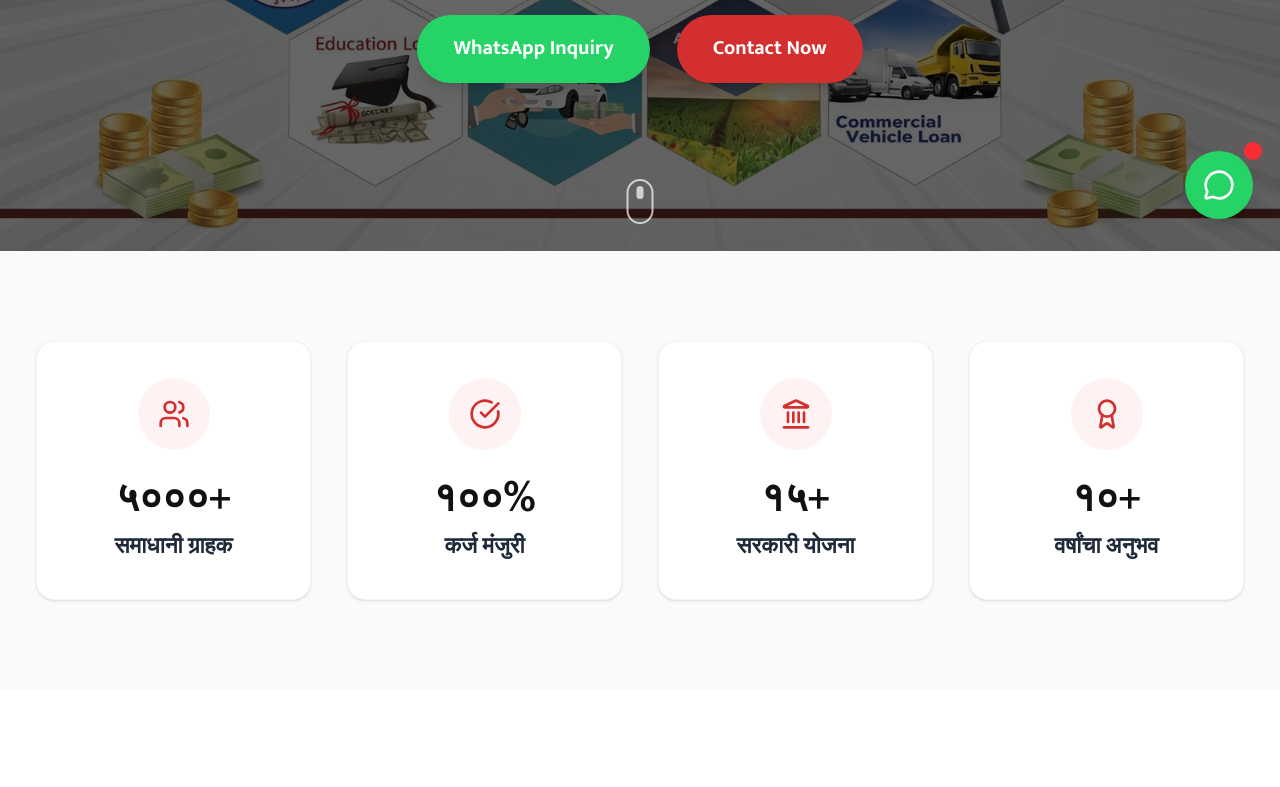
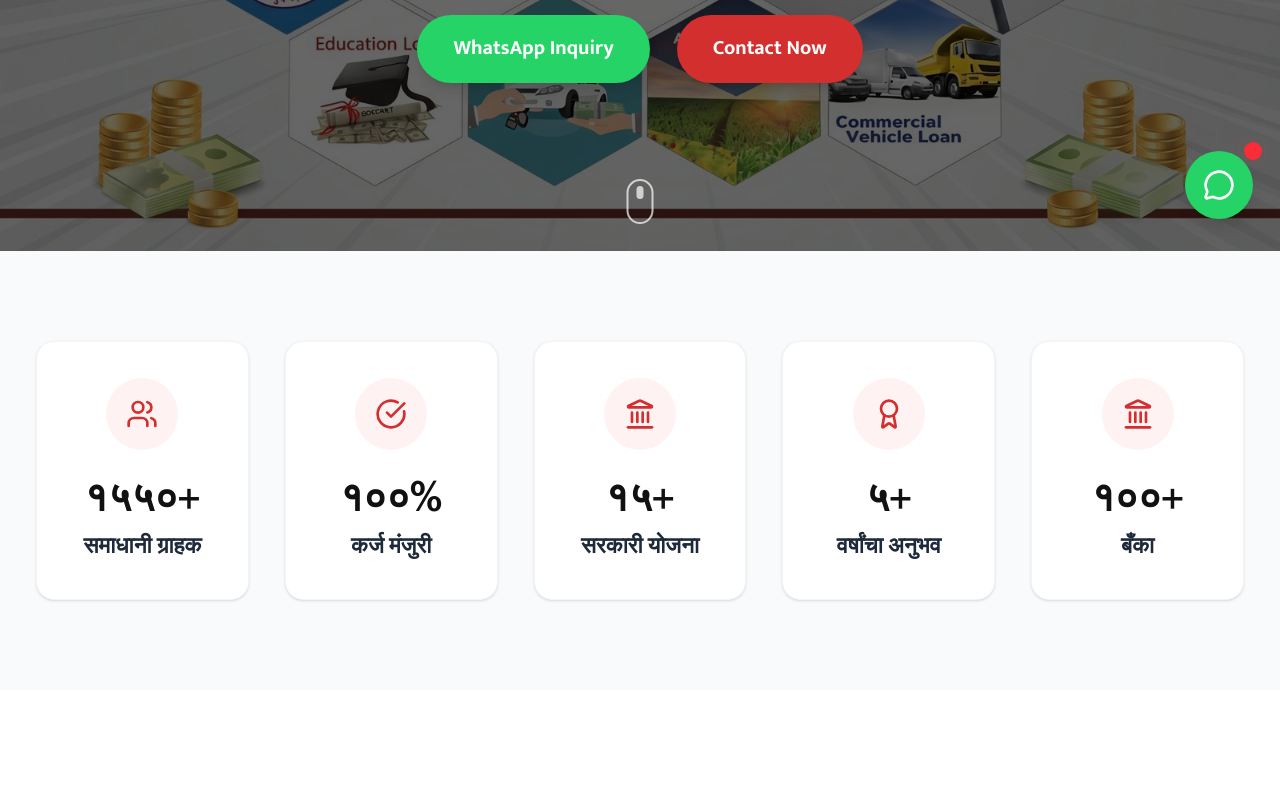
Before and after one commit to atmajkhatavkar404/shreenath-associates, a Next.js app: page / in a window 1280 px wide. Shown: the part 554-1341 px from the top of the page. Built offline with nearby package versions, Linux system fonts and the light colour scheme.

Commit message:
Update HomeStats values and grid layout

```diff
--- a/components/home/HomeStats.tsx
+++ b/components/home/HomeStats.tsx
@@ -8,7 +8,7 @@
 const stats = [
   {
     id: 1,
-    value: 5000,
+    value: 1550,
     suffix: "+",
     icon: Users,
     description: "समाधानी ग्राहक",
@@ -29,10 +29,17 @@
   },
   {
     id: 4,
-    value: 10,
+    value: 5,
     suffix: "+",
     icon: Award,
     description: "वर्षांचा अनुभव",
+  },
+  {
+    id: 5,
+    value: 100,
+    suffix: "+",
+    icon: Landmark,
+    description: "बँका",
   },
 ];
 
@@ -70,7 +77,7 @@
   return (
     <section className="py-20 bg-gray-50">
       <div className="container mx-auto px-4 sm:px-6 lg:px-8">
-        <div className="grid grid-cols-1 md:grid-cols-2 lg:grid-cols-4 gap-8">
+        <div className="grid grid-cols-1 md:grid-cols-2 lg:grid-cols-5 gap-8">
           {stats.map((stat, index) => {
             const Icon = stat.icon;
             return (
```
